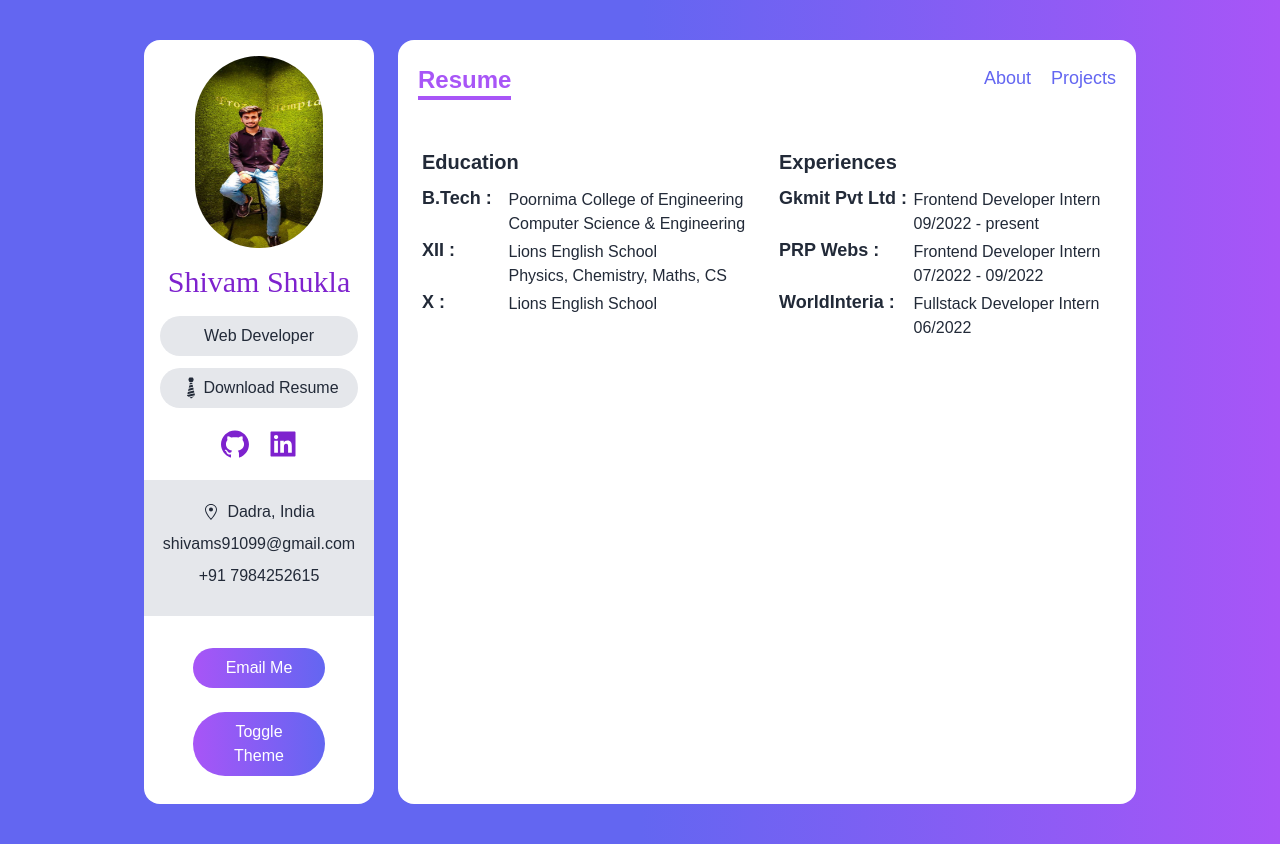
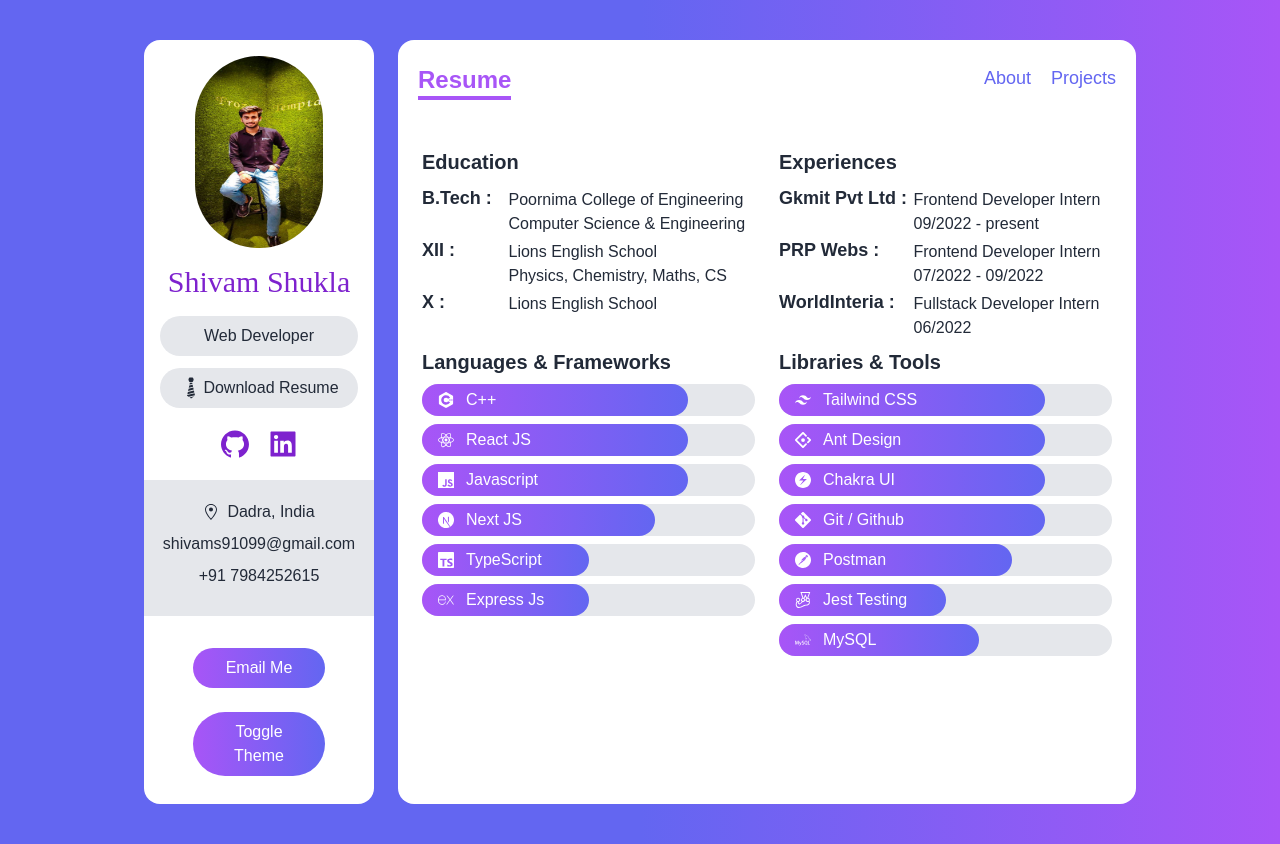
Before and after one commit to shivams10/portfolio, a Next.js app: page /resume in a window 1280 px wide. Built offline with nearby package versions, Linux system fonts and the light colour scheme.

Commit message:
added level bars

```diff
--- a/src/asserts/services/index.tsx
+++ b/src/asserts/services/index.tsx
@@ -11,7 +11,11 @@ import {
   SiChakraui,
   SiAntdesign,
   SiCplusplus,
-  SiJest
+  SiJest,
+  SiExpress,
+  SiGit,
+  SiPostman,
+  SiMysql
 } from 'react-icons/si';
 
 import { ServiceInterface, SkillInterface } from 'components/types';
@@ -60,13 +64,18 @@ export const languages: SkillInterface[] = [
   },
   {
     name: 'Next JS',
-    level: '60%',
+    level: '70%',
     Icon: SiNextdotjs
   },
   {
     name: 'TypeScript',
     level: '50%',
     Icon: SiTypescript
+  },
+  {
+    name: 'Express Js',
+    level: '50%',
+    Icon: SiExpress
   }
 ];
 
@@ -87,8 +96,23 @@ export const libraries: SkillInterface[] = [
     Icon: SiChakraui
   },
   {
-    name: 'Jest Testing Library',
+    name: 'Git / Github',
+    level: '80%',
+    Icon: SiGit
+  },
+  {
+    name: 'Postman',
+    level: '70%',
+    Icon: SiPostman
+  },
+  {
+    name: 'Jest Testing',
     level: '50%',
     Icon: SiJest
+  },
+  {
+    name: 'MySQL',
+    level: '60%',
+    Icon: SiMysql
   }
 ];
--- /dev/null
+++ b/src/components/bar/index.tsx
@@ -0,0 +1,18 @@
+import React, { FunctionComponent } from 'react';
+import { SkillInterface } from 'components/types';
+
+export const Bar: FunctionComponent<{ data: SkillInterface }> = ({
+  data: { Icon, name, level }
+}) => {
+  return (
+    <div className="my-2 text-white bg-gray-200 rounded-full">
+      <div
+        className="flex items-center px-4 py-1 rounded-full bg-gradient-to-r from-purple-500 to-indigo"
+        style={{ width: level }}
+      >
+        <Icon className="mr-3" />
+        {name}
+      </div>
+    </div>
+  );
+};
--- a/src/pages/resume/index.tsx
+++ b/src/pages/resume/index.tsx
@@ -1,3 +1,6 @@
+import { languages, libraries } from 'asserts/services';
+import { Bar } from 'components/bar';
+
 function Resume() {
   return (
     <div className="px-6 py-4">
@@ -50,6 +53,20 @@ function Resume() {
       </div>
       <div className="grid gap-6 md:grid-cols-2">
         <div>
+          <h5 className="my-2 text-xl font-bold">Languages & Frameworks</h5>
+          <div className="my-2">
+            {languages.map(language => (
+              <Bar data={language} key={language.name} />
+            ))}
+          </div>
+        </div>
+        <div>
+          <h5 className="my-2 text-xl font-bold">Libraries & Tools</h5>
+          <div className="my-2">
+            {libraries.map(library => (
+              <Bar data={library} key={library.name} />
+            ))}
+          </div>
         </div>
       </div>
     </div>
```
